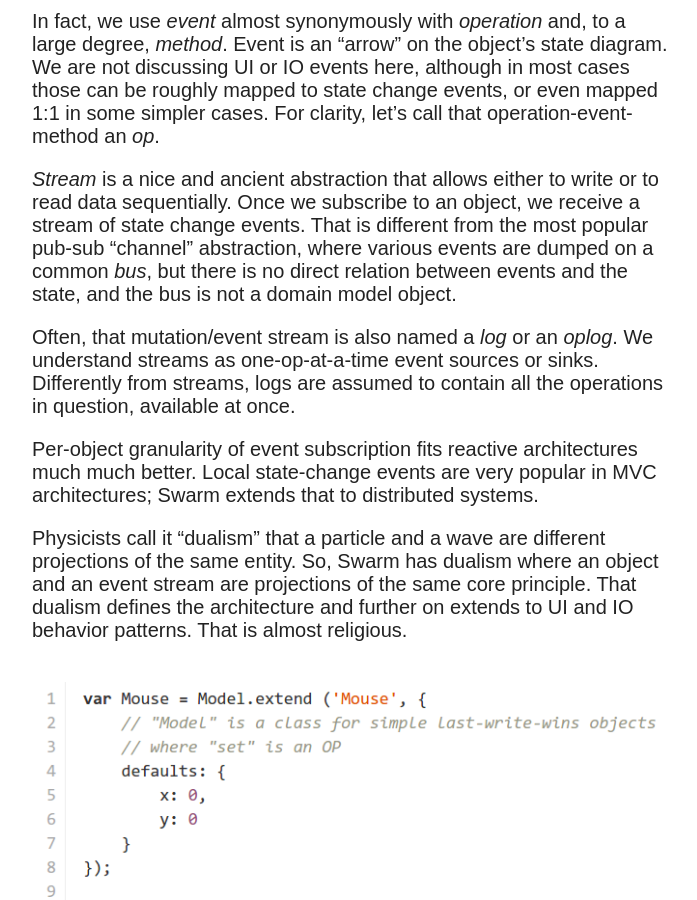
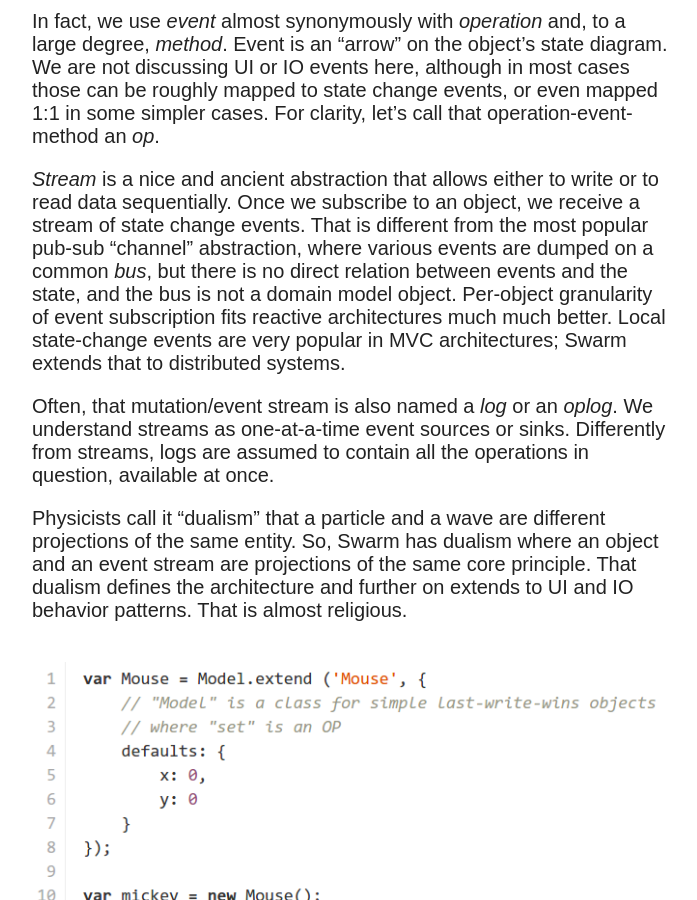
Before and after one commit to swarmdb/swarmdb.github.io, a Jekyll site: the page built from _posts/2014-10-03-objects-are-event-streams.md, in a window 1280 px wide and 900 px high, scrolled down 1251 px. Shown: the whole window, without its empty margins (318-1015 px from the left). Built offline with Jekyll 4.4.1, drawn with Linux system fonts in a browser that asks for light colours; nearby versions of some CDN libraries; comment, search, counter and statistics services are not loaded; some of the changed text lies outside the part shown.

Commit message:
I just cant stop

```diff
--- a/_posts/2014-10-03-objects-are-event-streams.md
+++ b/_posts/2014-10-03-objects-are-event-streams.md
@@ -25,11 +25,9 @@
 
 In fact, we use *event* almost synonymously with *operation* and, to a large degree, *method*. Event is an "arrow" on the object's state diagram. We are not discussing UI or IO events here, although in most cases those can be roughly mapped to state change events, or even mapped 1:1 in some simpler cases. For clarity, let's call that operation-event-method an *op*.
 
-*Stream* is a nice and ancient abstraction that allows either to write or to read data sequentially. Once we subscribe to an object, we receive a stream of state change events. That is different from the most popular pub-sub "channel" abstraction, where various events are dumped on a common *bus*, but there is no direct relation between events and the state, and the bus is not a domain model object.
+*Stream* is a nice and ancient abstraction that allows either to write or to read data sequentially. Once we subscribe to an object, we receive a stream of state change events. That is different from the most popular pub-sub "channel" abstraction, where various events are dumped on a common *bus*, but there is no direct relation between events and the state, and the bus is not a domain model object. Per-object granularity of event subscription fits reactive architectures much much better. Local state-change events are very popular in MVC architectures; Swarm extends that to distributed systems.
 
-Often, that mutation/event stream is also named a *log* or an *oplog*. We understand streams as one-op-at-a-time event sources or sinks. Differently from streams, logs are assumed to contain all the operations in question, available at once.
-
-Per-object granularity of event subscription fits reactive architectures much much better. Local state-change events are very popular in MVC architectures; Swarm extends that to distributed systems.
+Often, that mutation/event stream is also named a *log* or an *oplog*. We understand streams as one-at-a-time event sources or sinks. Differently from streams, logs are assumed to contain all the operations in question, available at once.
 
 Physicists call it "dualism" that a particle and a wave are different projections of the same entity. So, Swarm has dualism where an object and an event stream are projections of the same core principle. That dualism defines the architecture and further on extends to UI and IO behavior patterns. That is almost religious.
 
```
Also changed, not shown: other parts of _posts/2014-10-03-objects-are-event-streams.md (+3 -1 lines).
